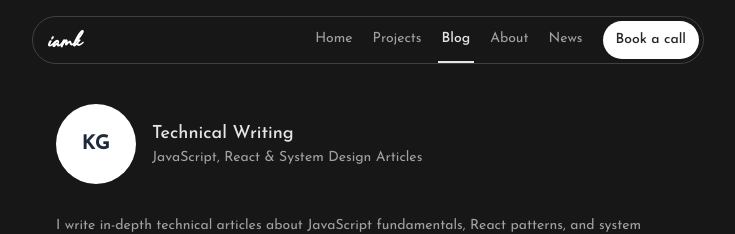
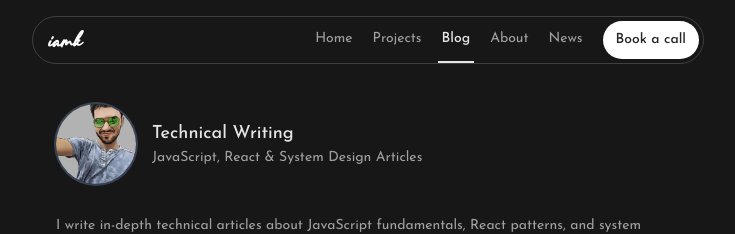
Before and after one commit to KOUSTAV2409/myportfolio, a Next.js app: page /blog in a window 1280 px wide. Shown: the top 234 px of the page, without its empty margins (272-1007 px from the left). Built offline with nearby package versions, Linux system fonts and the light colour scheme; no server answers.

Commit message:
updated image of mine in blog page

```diff
--- a/src/app/blog/page.tsx
+++ b/src/app/blog/page.tsx
@@ -11,9 +11,15 @@ function BlogProfileSection() {
       {/* Profile */}
       <div className="flex items-center gap-x-4">
         <div className="shrink-0">
-          <div className="size-14 sm:size-20 rounded-full bg-gray-800 dark:bg-white flex items-center justify-center">
-            <span className="text-white dark:text-gray-800 font-bold text-lg sm:text-xl">KG</span>
-          </div>
+          <Image
+            className="shrink-0 size-14 sm:size-20 rounded-full object-cover ring-2 ring-gray-200 dark:ring-gray-700"
+            src="/profile.png"
+            alt="Koustav Ganguly Profile Picture"
+            width={80}
+            height={80}
+            priority
+            quality={95}
+          />
         </div>
 
         <div className="grow">
```
